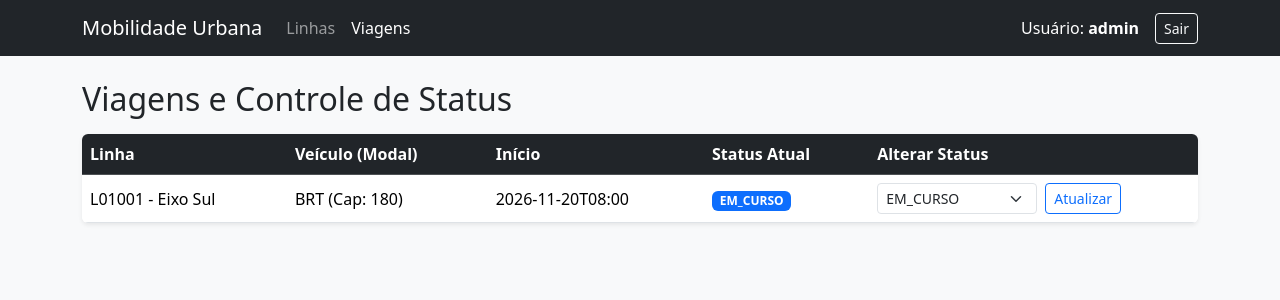
After one commit to luccasilvx/mobilidade-urbana-spring, a Spring Boot app: page /web/viagens in a window 1280 px wide. The commit adds this page. Shown: the top 300 px of the page. Run offline with Spring Boot 4, Linux system fonts and the light colour scheme; a user stored in the database is signed in; data comes from the database, SQL or seed files in the repository; some of the project's set-up classes (security, data sources, template engines, error pages and the like) are left out, and stand-ins take their place; some libraries are stand-ins or nearby versions.

Commit message:
fix: corrige controllers MVC, restringe H2 a ADMIN, remove credenciais do login e adiciona tela de viagens e erros

```diff
--- /dev/null
+++ b/src/main/java/com/edu/web/controllers/ViagemController.java
@@ -0,0 +1,39 @@
+package com.edu.web.controllers;
+
+import com.edu.web.entities.StatusViagem;
+import com.edu.web.services.ViagemService;
+import org.springframework.beans.factory.annotation.Autowired;
+import org.springframework.stereotype.Controller;
+import org.springframework.ui.Model;
+import org.springframework.web.bind.annotation.*;
+import org.springframework.web.servlet.mvc.support.RedirectAttributes;
+
+import java.util.UUID;
+
+@Controller
+@RequestMapping("/web/viagens")
+public class ViagemController {
+
+    @Autowired
+    private ViagemService viagemService;
+
+    @GetMapping
+    public String listar(Model model) {
+        model.addAttribute("viagens", viagemService.listarTodas());
+        model.addAttribute("statusList", StatusViagem.values());
+        return "viagens/lista";
+    }
+
+    @PostMapping("/{id}/status")
+    public String atualizarStatus(@PathVariable UUID id,
+                                  @RequestParam StatusViagem novoStatus,
+                                  RedirectAttributes redirectAttributes) {
+        try {
+            viagemService.atualizarStatus(id, novoStatus);
+            redirectAttributes.addFlashAttribute("sucesso", "Status da viagem atualizado para " + novoStatus + ".");
+        } catch (IllegalStateException | IllegalArgumentException e) {
+            redirectAttributes.addFlashAttribute("erro", e.getMessage());
+        }
+        return "redirect:/web/viagens";
+    }
+}
--- a/src/main/resources/templates/login.html
+++ b/src/main/resources/templates/login.html
@@ -14,7 +14,7 @@
                 <div class="card-body p-4">
                     <h4 class="text-center mb-4">Mobilidade Urbana</h4>
                     <div th:if="${param.error}" class="alert alert-danger">Usuário ou senha inválidos.</div>
-                    <div th:if="${param.logout}" class="alert alert-info">Você saiu do sistema.</div>
+                    <div th:if="${param.logout}" class="alert alert-info">Sessão encerrada com sucesso.</div>
                     <form th:action="@{/login}" method="post">
                         <div class="mb-3">
                             <label class="form-label">Usuário</label>
@@ -26,9 +26,6 @@
                         </div>
                         <button type="submit" class="btn btn-primary w-100">Entrar</button>
                     </form>
-                    <small class="text-muted d-block mt-3 text-center">
-                        ADMIN: admin / admin123 | OPERADOR: operador / oper123
-                    </small>
                 </div>
             </div>
         </div>
--- /dev/null
+++ b/src/main/resources/templates/viagens/lista.html
@@ -0,0 +1,65 @@
+<!DOCTYPE html>
+<html xmlns:th="http://www.thymeleaf.org"
+      xmlns:sec="http://www.thymeleaf.org/extras/spring-security" lang="pt-BR">
+<head>
+    <meta charset="UTF-8">
+    <meta name="viewport" content="width=device-width, initial-scale=1">
+    <title>Viagens - Mobilidade Urbana</title>
+    <link href="https://cdn.jsdelivr.net/npm/bootstrap@5.3.3/dist/css/bootstrap.min.css" rel="stylesheet">
+</head>
+<body class="bg-light">
+<nav class="navbar navbar-expand-lg navbar-dark bg-dark mb-4">
+    <div class="container">
+        <a class="navbar-brand" th:href="@{/web/linhas}">Mobilidade Urbana</a>
+        <div class="navbar-nav me-auto">
+            <a class="nav-link" th:href="@{/web/linhas}">Linhas</a>
+            <a class="nav-link active" th:href="@{/web/viagens}">Viagens</a>
+        </div>
+        <div class="d-flex align-items-center gap-3 text-white">
+            <span>Usuário: <strong sec:authentication="name"></strong></span>
+            <form th:action="@{/logout}" method="post" class="m-0">
+                <button type="submit" class="btn btn-outline-light btn-sm">Sair</button>
+            </form>
+        </div>
+    </div>
+</nav>
+
+<div class="container">
+    <h2 class="mb-3">Viagens e Controle de Status</h2>
+
+    <div th:if="${sucesso}" class="alert alert-success" th:text="${sucesso}"></div>
+    <div th:if="${erro}" class="alert alert-danger" th:text="${erro}"></div>
+
+    <div class="table-responsive bg-white shadow-sm rounded">
+        <table class="table table-hover mb-0 align-middle">
+            <thead class="table-dark">
+            <tr>
+                <th>Linha</th>
+                <th>Veículo (Modal)</th>
+                <th>Início</th>
+                <th>Status Atual</th>
+                <th sec:authorize="hasRole('ADMIN')">Alterar Status</th>
+            </tr>
+            </thead>
+            <tbody>
+            <tr th:each="v : ${viagens}">
+                <td th:text="${v.linha != null ? v.linha.codigo + ' - ' + v.linha.nome : '-'}"></td>
+                <td th:text="${v.veiculo != null ? v.veiculo.modal + ' (Cap: ' + v.veiculo.capacidade + ')' : '-'}"></td>
+                <td th:text="${v.dataHoraInicio}"></td>
+                <td><span class="badge bg-primary" th:text="${v.status}"></span></td>
+                <td sec:authorize="hasRole('ADMIN')">
+                    <form th:action="@{/web/viagens/{id}/status(id=${v.id})}" method="post" class="d-flex gap-2">
+                        <select name="novoStatus" class="form-select form-select-sm" style="max-width: 160px;">
+                            <option th:each="st : ${statusList}" th:value="${st}" th:text="${st}"
+                                    th:selected="${st == v.status}"></option>
+                        </select>
+                        <button type="submit" class="btn btn-sm btn-outline-primary">Atualizar</button>
+                    </form>
+                </td>
+            </tr>
+            </tbody>
+        </table>
+    </div>
+</div>
+</body>
+</html>
```
Also changed, not shown: src/main/java/com/edu/web/config/SecurityConfig.java (+16 -6 lines), src/main/java/com/edu/web/controllers/GlobalExceptionHandler.java (added, +23 -0 lines), src/main/java/com/edu/web/controllers/LinhaController.java (+55 -19 lines), src/main/resources/templates/error/403.html (added, +19 -0 lines), src/main/resources/templates/error/erro.html (added, +18 -0 lines), src/main/resources/templates/linhas/formulario.html (+6 -1 lines), src/main/resources/templates/linhas/lista.html (+6 -2 lines).
